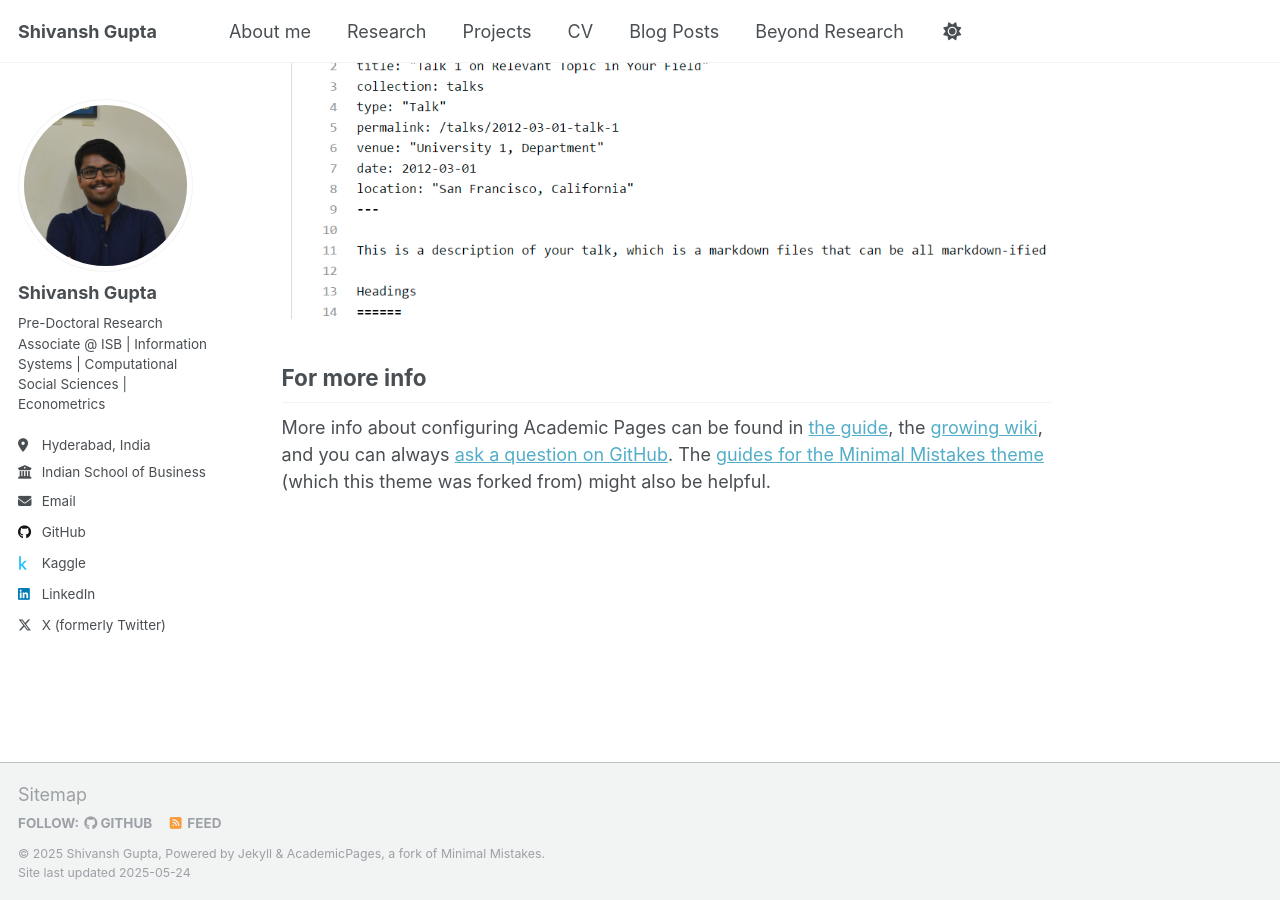
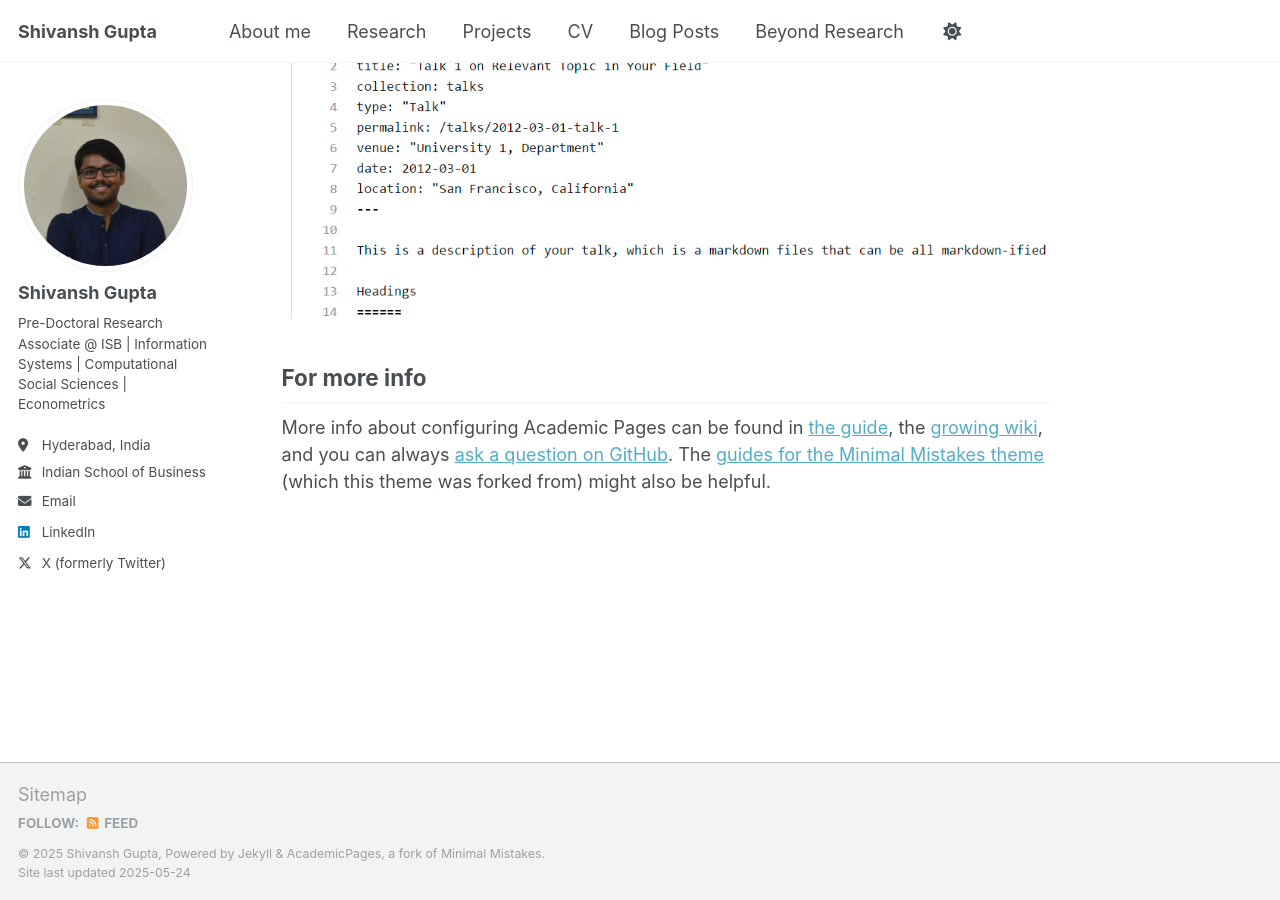
Before and after one commit to gshivansh2001/gshivansh.github.io, a Jekyll site: the page built from _pages/about.md, in a window 1280 px wide and 900 px high, scrolled down 2636 px. Built offline with Jekyll 4.4.1, drawn with Linux system fonts in a browser that asks for light colours.

Commit message:
Update _config.yml

```diff
--- a/_config.yml
+++ b/_config.yml
@@ -45,8 +45,8 @@ author:
   bitbucket        : # Username - Update with your username on the site
   codepen          : # Username
   dribbble         : # Username
-  github           : "gshivansh2001"
-  kaggle           : "shivanshgupta67"
+  github           : #"gshivansh2001"
+  kaggle           : #"shivanshgupta67"
   stackoverflow    : # User number or user number and name (i.e., use "1" or "1/jeff-atwood")
 
   # Social media
```
